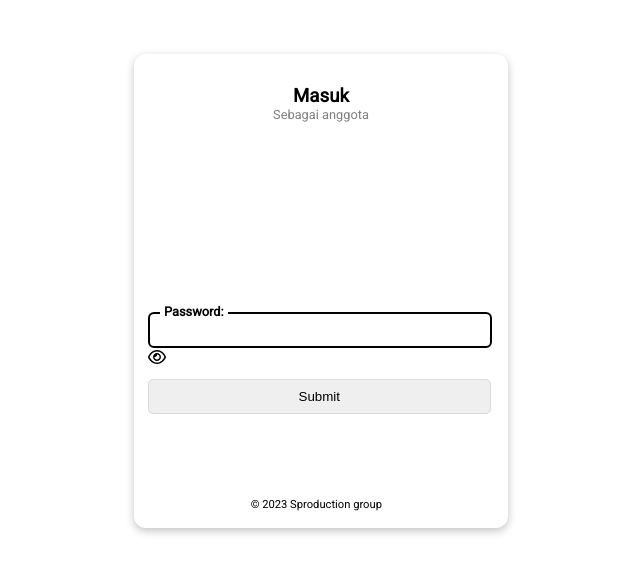
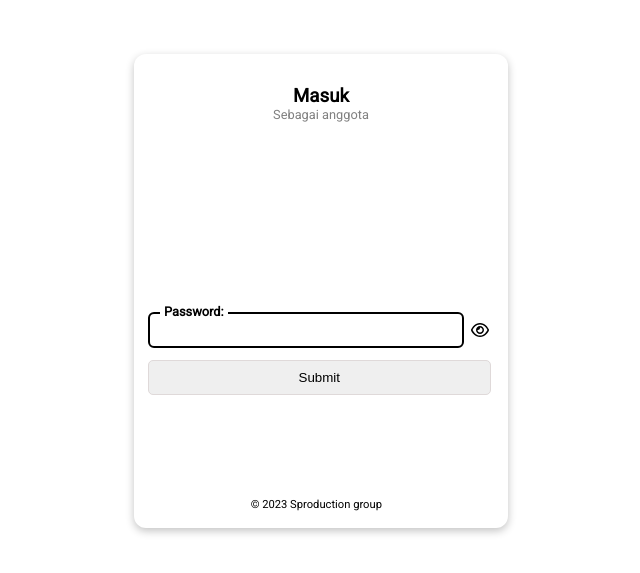
Before and after one commit to spenido/team, a plain HTML site: page index.html in a window 1280 px wide. Shown: the part 109-682 px from the top of the page, without its empty margins (319-959 px from the left). Drawn offline with Linux system fonts and the light colour scheme.

Commit message:
Update style.css

```diff
--- a/style.css
+++ b/style.css
@@ -104,6 +104,21 @@ body {
     font-size: 0.7rem;
 }
 
+.input-sect {
+    display: flex;
+    justify-content: space-between;
+}
+
+#toggleButton {
+    cursor: pointer;
+    width: auto;
+    padding: 5px;
+    margin-left: 2px;
+    text-align: center;
+    display: flex;
+    align-items: center;
+}
+
 @media (max-width:698px) {
     .login-div {
         width: 470px;
```
